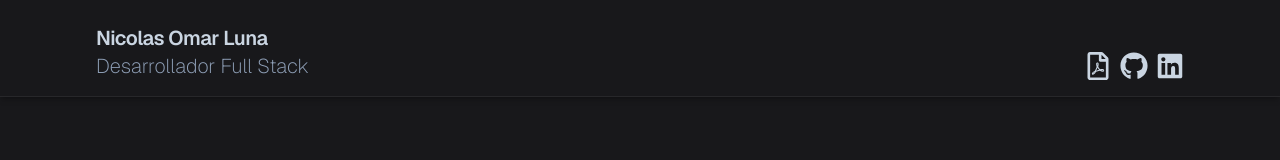
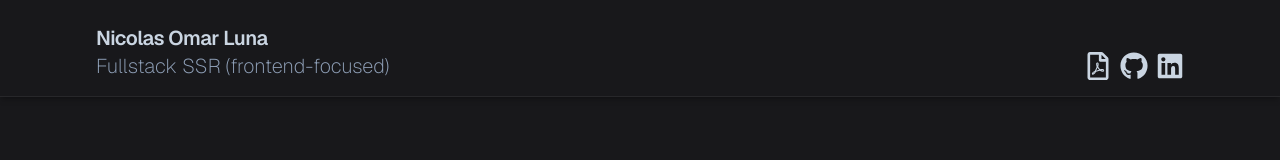
Before and after one commit to NLuna19/my-website, a Next.js app: page / in a window 1280 px wide. Shown: the top 160 px of the page. Built offline with nearby package versions, Linux system fonts and the light colour scheme.

Commit message:
bouncing animation was added. minor fixes

```diff
--- a/package.json
+++ b/package.json
@@ -21,6 +21,7 @@
     "@types/node": "^20",
     "@types/react": "^19",
     "@types/react-dom": "^19",
+    "baseline-browser-mapping": "^2.10.0",
     "eslint": "^9",
     "eslint-config-next": "16.0.7",
     "eslint-config-prettier": "^10.1.8",
--- a/src/app/globals.css
+++ b/src/app/globals.css
@@ -35,3 +35,24 @@ body {
   color: var(--foreground);
   font-family: Arial, Helvetica, sans-serif;
 }
+
+/* custom animations */
+@keyframes bounce-friendly {
+  0%,
+  100% {
+    transform: translateY(0);
+  }
+  50% {
+    transform: translateY(-4px);
+  }
+}
+
+/* utility class that can be applied directly or via hover: modifier */
+.animate-bounce-friendly {
+  animation: bounce-friendly 0.6s ease-in-out;
+}
+
+/* ensure hover variant works even if Tailwind doesn't generate it */
+.hover\:animate-bounce-friendly:hover {
+  animation: bounce-friendly 0.6s ease-in-out;
+}
--- a/src/app/page.tsx
+++ b/src/app/page.tsx
@@ -1,6 +1,7 @@
 'use client';
 
 import HeroSection from '@/components/hero/hero-section';
+import { PROJECTS } from '@/constants/projectsData';
 import { CardProps } from '@/types/cardUI';
 import { sectionIds } from '@/types/sections';
 import ContentUI from '@/ui/contentUI';
@@ -13,47 +14,7 @@ import { FaCircle, FaMoon } from 'react-icons/fa';
 export default function Home() {
   const [headerHeight, setHeaderHeight] = useState<number>(0);
   const [isDarkMode, setIsDarkMode] = useState<boolean>(false);
-  const gridCardData: CardProps[] = [
-    {
-      title: 'Nicolas Luna Portfolio',
-      description: 'Este Portfolio Web. Desarrollado en Next.Js',
-      imageSrc: './react.jpg',
-      link: 'https://github.com/NLuna19/my-website',
-      target: '_blank',
-    },
-    {
-      title: 'Angular Basic CRUD',
-      description:
-        'Aplicación Angular que implementa CRUD completo. Permite crear, leer, actualizar y eliminar registros de forma profesional y escalable.',
-      imageSrc: './ng-image.jpg',
-      link: 'https://github.com/NLuna19/AngularBasicCRUD',
-      target: '_blank',
-    },
-    {
-      title: 'TaskFlow',
-      description: 'API REST de Gestión de Tareas. Realizado en .NET 8 y C#',
-      imageSrc: './Microsoft_.NET_logo.svg',
-      link: 'https://github.com/NLuna19/TaskFlow',
-      target: '_blank',
-    },
-    {
-      title: 'Superheroes Challenge',
-      description:
-        'Desarrollo en Angular utilizando una API, con axios para consumir datos de superhéroes. El proyecto se centra en la creación de una interfaz de usuario atractiva y funcional, que permita a los usuarios explorar y obtener información sobre sus superhéroes favoritos.',
-      imageSrc: './ng-image.jpg',
-      link: 'https://github.com/NLuna19/superheroes-challenge',
-      target: '_blank',
-    },
-
-    {
-      title: 'Facility Goloso',
-      description:
-        'Trabajo practico Universitario que implementa un algoritmo Goloso como solucion del problema de Facility Location. Realizado en Java',
-      imageSrc: './java-4-logo.jpg',
-      link: 'https://github.com/NLuna19/facility_goloso',
-      target: '_blank',
-    },
-  ];
+  const gridCardData: CardProps[] = PROJECTS;
 
   const darkModeToggle = () => {
     document.getElementsByTagName('html')[0].classList.toggle('dark');
@@ -81,7 +42,7 @@ export default function Home() {
       >
         <HeaderSection
           title="Nicolas Omar Luna"
-          description="Desarrollador Full Stack"
+          description="Fullstack SSR (frontend-focused)"
           setHeaderHeight={setHeaderHeight}
         />
         <ContentUI headerHeight={headerHeight}>
--- a/src/constants/classes.ts
+++ b/src/constants/classes.ts
@@ -1,3 +1,17 @@
 export const SOCIAL_BUTTON_VARIANTS = {
   basic: 'text-gray-800 dark:text-slate-300 focus-visible:ring-gray-800',
 };
+
+/**
+ * Animation helper classes that can be reused across components.
+ * Right now we only have a gentle bounce.
+ */
+export const ANIMATION_CLASSES = {
+  /**
+   * Friendly bounce that triggers on hover.
+   * The string is the Tailwind-style utility we expect to use, and
+   * globals.css defines both the animation and a `hover:` variant
+   * so it can be applied safely in className expressions.
+   */
+  bounceFriendly: 'hover:animate-bounce-friendly',
+};
--- /dev/null
+++ b/src/constants/projectsData.ts
@@ -0,0 +1,43 @@
+import { CardProps } from '@/types/cardUI';
+
+export const PROJECTS: CardProps[] = [
+  {
+    title: 'Nicolas Luna Portfolio',
+    description: 'Este Portfolio Web. Desarrollado en Next.Js',
+    imageSrc: './react.jpg',
+    link: 'https://github.com/NLuna19/my-website',
+    target: '_blank',
+  },
+  {
+    title: 'Angular Basic CRUD',
+    description:
+      'Aplicación Angular que implementa CRUD completo. Permite crear, leer, actualizar y eliminar registros de forma profesional y escalable.',
+    imageSrc: './ng-image.jpg',
+    link: 'https://github.com/NLuna19/AngularBasicCRUD',
+    target: '_blank',
+  },
+  {
+    title: 'TaskFlow',
+    description: 'API REST de Gestión de Tareas. Realizado en .NET 8 y C#',
+    imageSrc: './Microsoft_.NET_logo.svg',
+    link: 'https://github.com/NLuna19/TaskFlow',
+    target: '_blank',
+  },
+  {
+    title: 'Superheroes Challenge',
+    description:
+      'Desarrollo en Angular utilizando una API, con axios para consumir datos de superhéroes. El proyecto se centra en la creación de una interfaz de usuario atractiva y funcional, que permita a los usuarios explorar y obtener información sobre sus superhéroes favoritos.',
+    imageSrc: './ng-image.jpg',
+    link: 'https://github.com/NLuna19/superheroes-challenge',
+    target: '_blank',
+  },
+
+  {
+    title: 'Facility Goloso',
+    description:
+      'Trabajo practico Universitario que implementa un algoritmo Goloso como solucion del problema de Facility Location. Realizado en Java',
+    imageSrc: './java-4-logo.jpg',
+    link: 'https://github.com/NLuna19/facility_goloso',
+    target: '_blank',
+  },
+];
--- a/src/shared/components/download-cv-button.tsx
+++ b/src/shared/components/download-cv-button.tsx
@@ -1,4 +1,4 @@
-import { SOCIAL_BUTTON_VARIANTS } from '@/constants/classes';
+import { ANIMATION_CLASSES, SOCIAL_BUTTON_VARIANTS } from '@/constants/classes';
 import SocialIconButton from '@/ui/social-icon-button';
 import { FaRegFilePdf } from 'react-icons/fa';
 
@@ -10,7 +10,9 @@ export default function DownloadCVButton() {
       href={RESUME_URL}
       icon={FaRegFilePdf}
       label="Resume"
-      className={SOCIAL_BUTTON_VARIANTS.basic + ' hover:text-red-700'}
+      className={
+        SOCIAL_BUTTON_VARIANTS.basic + ' hover:text-red-700 ' + ANIMATION_CLASSES.bounceFriendly
+      }
     />
   );
 }
--- a/src/shared/components/github-button.tsx
+++ b/src/shared/components/github-button.tsx
@@ -1,4 +1,4 @@
-import { SOCIAL_BUTTON_VARIANTS } from '@/constants/classes';
+import { ANIMATION_CLASSES, SOCIAL_BUTTON_VARIANTS } from '@/constants/classes';
 import SocialIconButton from '@/ui/social-icon-button';
 import { FaGithub } from 'react-icons/fa';
 
@@ -10,7 +10,11 @@ export default function GitHubButton() {
       href={GITHUB_URL}
       icon={FaGithub}
       label="GitHub"
-      className={SOCIAL_BUTTON_VARIANTS.basic + ' light:hover:text-black dark:hover:text-white'}
+      className={
+        SOCIAL_BUTTON_VARIANTS.basic +
+        ' light:hover:text-black dark:hover:text-white ' +
+        ANIMATION_CLASSES.bounceFriendly
+      }
     />
   );
 }
--- a/src/shared/components/linkedin-button.tsx
+++ b/src/shared/components/linkedin-button.tsx
@@ -1,4 +1,4 @@
-import { SOCIAL_BUTTON_VARIANTS } from '@/constants/classes';
+import { ANIMATION_CLASSES, SOCIAL_BUTTON_VARIANTS } from '@/constants/classes';
 import SocialIconButton from '@/ui/social-icon-button';
 import { FaLinkedin } from 'react-icons/fa';
 
@@ -8,7 +8,9 @@ export default function LinkedInIcon() {
       href="https://www.linkedin.com/in/nluna190898/"
       icon={FaLinkedin}
       label="LinkedIn"
-      className={SOCIAL_BUTTON_VARIANTS.basic + ' hover:text-[#0A66C2]'}
+      className={
+        SOCIAL_BUTTON_VARIANTS.basic + ' hover:text-[#0A66C2] ' + ANIMATION_CLASSES.bounceFriendly
+      }
     />
   );
 }
--- a/src/shared/components/projects-section-button.tsx
+++ b/src/shared/components/projects-section-button.tsx
@@ -1,4 +1,4 @@
-import { SOCIAL_BUTTON_VARIANTS } from '@/constants/classes';
+import { ANIMATION_CLASSES, SOCIAL_BUTTON_VARIANTS } from '@/constants/classes';
 import { sectionIds } from '@/types/sections';
 import SocialIconButton from '@/ui/social-icon-button';
 import { FaArrowAltCircleDown } from 'react-icons/fa';
@@ -8,7 +8,9 @@ export default function ProjectsSectionButton() {
     <SocialIconButton
       href={`#${sectionIds.projects}`}
       icon={FaArrowAltCircleDown}
-      className={SOCIAL_BUTTON_VARIANTS.basic + ' hover:text-sky-800'}
+      className={
+        SOCIAL_BUTTON_VARIANTS.basic + ' hover:text-sky-800 ' + ANIMATION_CLASSES.bounceFriendly
+      }
       target="_top"
     />
   );
--- a/src/ui/cardUI.tsx
+++ b/src/ui/cardUI.tsx
@@ -1,4 +1,5 @@
 import { CardProps } from '@/types/cardUI';
+import Link from 'next/link';
 
 export default function CardUI({ title, description, imageSrc, link, target }: CardProps) {
   return (
@@ -7,13 +8,13 @@ export default function CardUI({ title, description, imageSrc, link, target }: C
         <img src={imageSrc} alt={title} className="h-40 w-full rounded-md object-cover" />
         <h3 className="mt-2 text-xl font-bold">{title}</h3>
         <p className="mt-1 h-20 overflow-auto text-slate-700 dark:text-slate-300">{description}</p>
-        <a
+        <Link
           href={link}
           target={target}
           className="mt-2 inline-block text-sky-600 hover:text-sky-800"
         >
           Ver más
-        </a>
+        </Link>
       </div>
     </div>
   );
--- a/src/ui/gridUI.tsx
+++ b/src/ui/gridUI.tsx
@@ -47,6 +47,7 @@ export default function GridUI({
                 description={item.description}
                 imageSrc={item.imageSrc}
                 link={item.link}
+                target={item.target}
               ></CardUI>
             </div>
           ))
```
Also changed, not shown: 2 other files (tests, documents, lock files or other folders).
